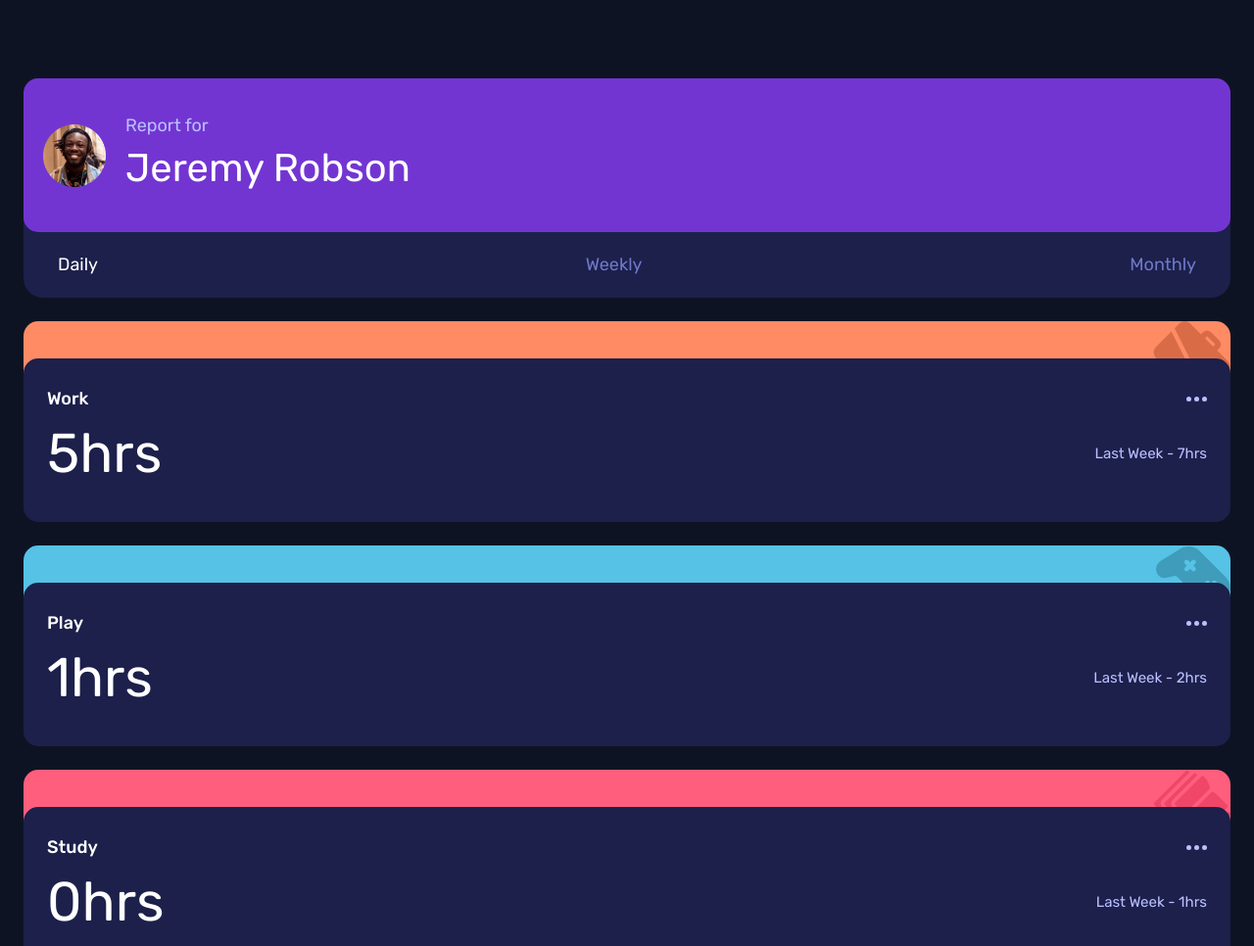
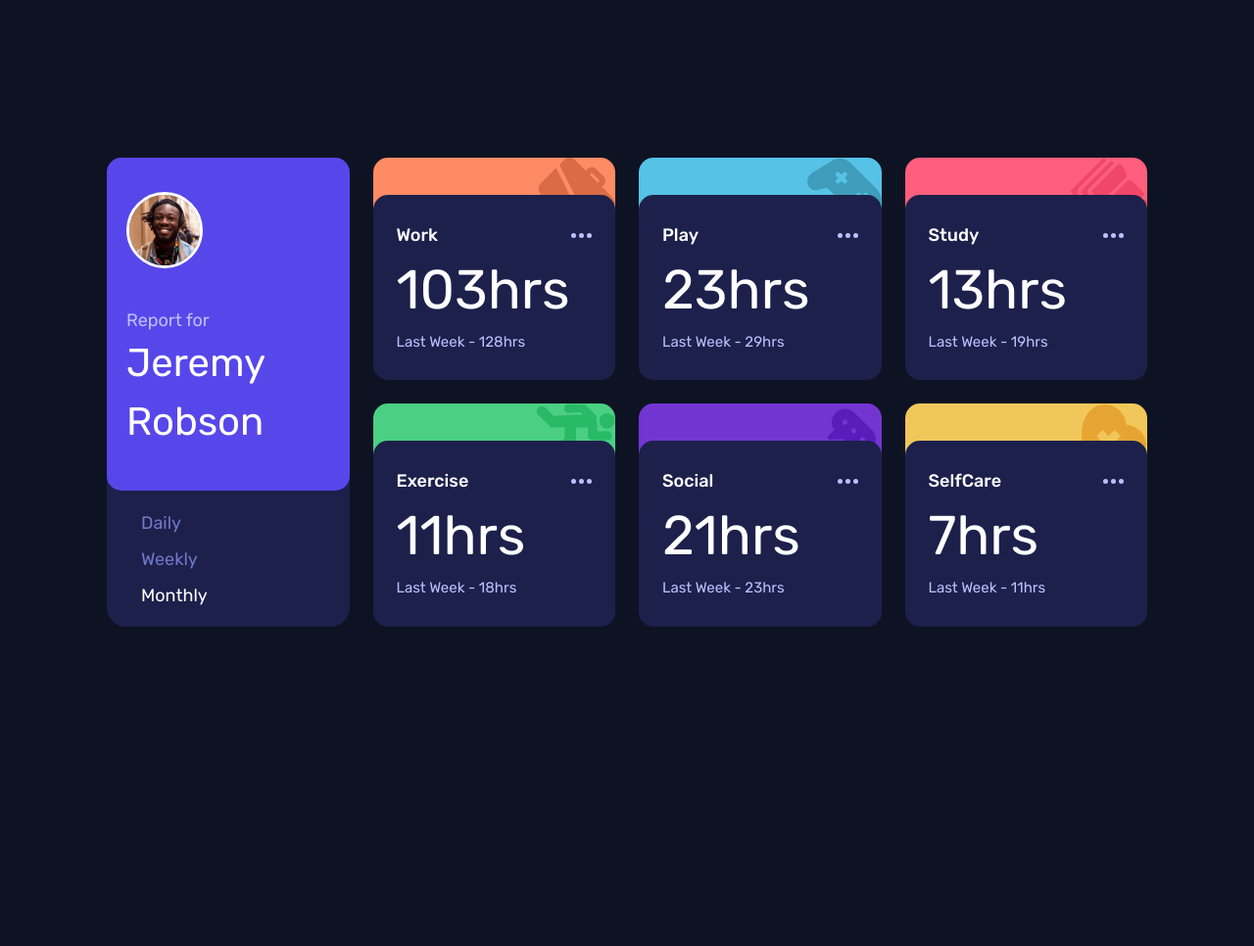
Before and after one commit to antoniochangoer/time-tracking-dashboard, a plain HTML site: page index.html in a window 1280 px wide. Shown: the top 966 px of the page at 98% size. After the commit the page ends 800 px from the top, so only its background shows below. Drawn offline with Linux system fonts and the light colour scheme.

Commit message:
media queries added

```diff
--- a/css/style.css
+++ b/css/style.css
@@ -4,7 +4,7 @@
   --clr-dark: #0e1323;
   --clr-dbp: #1c204b;
   --clr-p: #7078c9;
-  --clr-dp: #5747ea;
+  --clr-bp: #5747ea;
   --clr-o: #ff8b64;
   --clr-do: #d96c47;
   --clr-b: #55c2e6;
@@ -97,6 +97,8 @@ a {
 
 /* utility classes */
 .container {
+  max-width: min(90%, 111rem);
+  margin-inline: auto;
   padding: 8rem 2.4rem;
 }
 
@@ -152,7 +154,7 @@ a {
 .dashboard {
   display: grid;
   gap: 2.4rem;
-  /* grid-auto-columns: 1fr; */
+  grid-auto-columns: 1fr;
   grid-template-areas:
     'tile-main'
     'tile-work'
@@ -165,6 +167,8 @@ a {
 
 .dashboard__profile-picture {
   max-width: 6.4rem;
+  border: 3px solid white;
+  border-radius: 50%;
 }
 
 .dashboard__profile-info {
@@ -218,7 +222,7 @@ a {
   gap: 2rem;
   padding: 3.5rem 2rem;
   border-radius: 15px;
-  background-color: var(--clr-dp);
+  background-color: var(--clr-bp);
 }
 
 .tile--main {
@@ -263,16 +267,36 @@ a {
     var(--clr-ly);
 }
 
-@media (min-width: 90em) {
+@media (min-width: 43em) {
   main {
+    height: 100%;
+    display: flex;
+    align-items: center;
+  }
+
+  .container {
+    flex: 1;
+  }
+  .dashboard {
+    grid-template-areas:
+      'tile-main tile-main'
+      'tile-work tile-play'
+      'tile-study tile-exercise'
+      'tile-social tile-selfcare';
+  }
+}
+
+@media (min-width: 75em) {
+  .h1 span {
+    display: block;
   }
 
   .tile--bg {
-    height: 75%;
+    height: 71%;
     display: flex;
     flex-direction: column;
     align-items: start;
-    justify-content: center;
+    gap: 4rem;
   }
 
   .dashboard {
@@ -281,10 +305,26 @@ a {
       'tile-main tile-exercise tile-social tile-selfcare';
   }
 
+  .dashboard__profile-picture {
+    max-width: 7.8rem;
+  }
+
   .dashboard__stats {
     align-items: flex-start;
-    justify-content: space-around;
+    gap: 1rem;
     flex-direction: column;
+  }
+
+  .dashboard__tile-content {
+    cursor: pointer;
+    transition: all 0.5s ease-in;
+  }
+  .dashboard__tile-content:hover {
+    background-color: #33397a;
+  }
+
+  .dashboard__elipses:hover {
+    filter: grayscale(100%) brightness(200%) saturate(0%) contrast(1000%);
   }
 
   .row + .row {
--- a/index.html
+++ b/index.html
@@ -21,7 +21,7 @@
               </div>
               <div class="dashboard__profile-info">
                 <span class="small sub-clr-light">Report for</span>
-                <h1 class="h1">Jeremy Robson</h1>
+                <h1 class="h1">Jeremy <span>Robson</span></h1>
               </div>
             </div>
             <div class="dashboard__stats">
--- a/js/app.js
+++ b/js/app.js
@@ -56,5 +56,5 @@ buttons.forEach((btn) => {
 
 // On window load fire initial call to load dom otherwise it would only have one tile
 window.onload = () => {
-  document.querySelector('[data-stat="daily"]').click();
+  document.querySelector('[data-stat="monthly"]').click();
 };
```
